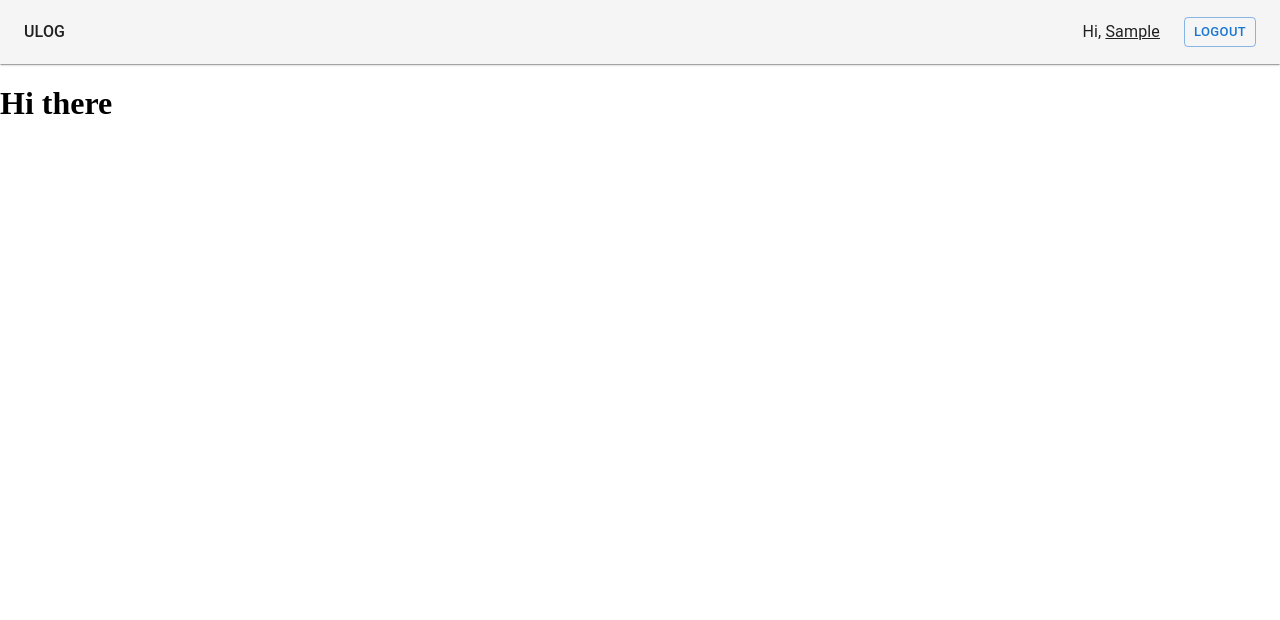
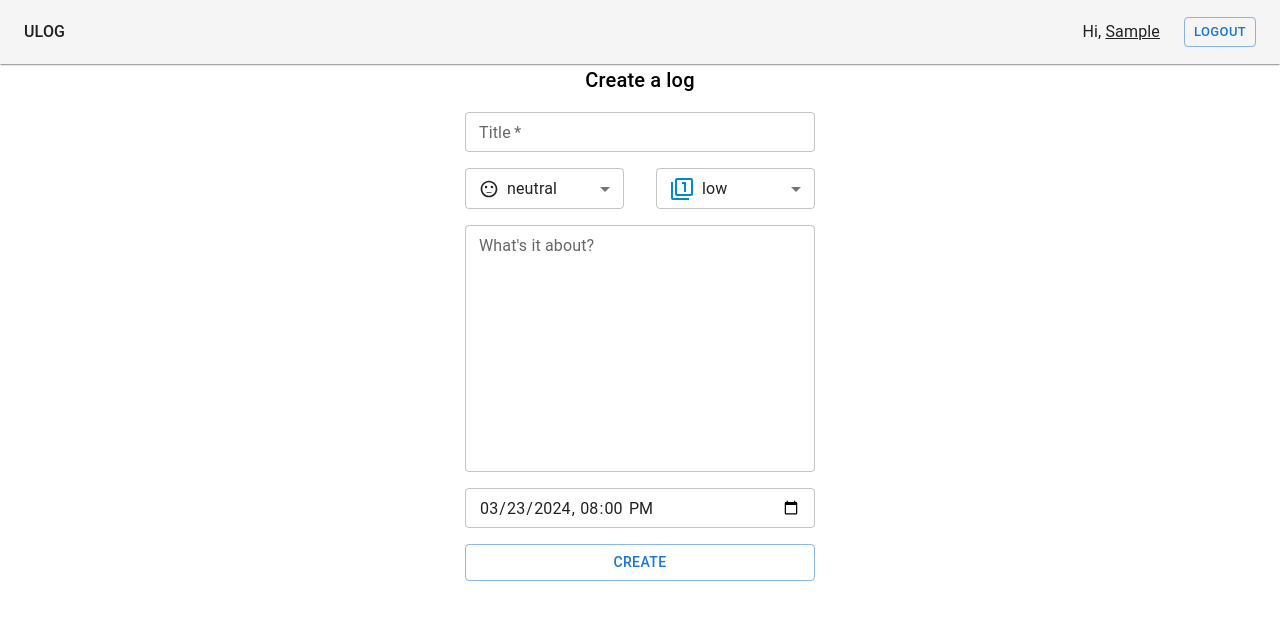
Before and after one commit to vvkin/ulog, a React (Vite) app: page /auth/login in a window 1280 px wide. Both pictures are taken after typing "Sample" into the empty fields and a click on the button "LOGIN". Shown: the top 620 px of the page. Built offline with nearby package versions, Linux system fonts and the light colour scheme.

Commit message:
Add form to create log

```diff
--- a/package.json
+++ b/package.json
@@ -12,6 +12,7 @@
     "preview": "vite preview"
   },
   "dependencies": {
+    "@mui/icons-material": "^5.15.14",
     "@mui/material": "^5.15.14",
     "@mui/styled-engine-sc": "^6.0.0-alpha.18",
     "mobx": "^6.12.1",
--- a/src/app/AppPrivate.jsx
+++ b/src/app/AppPrivate.jsx
@@ -27,7 +27,7 @@ export const AppPrivate = () => {
           </>
         }
       >
-        <Route path="/" element={<IndexPage />} />
+        <Route path="/" element={<IndexPage userStore={userStore} />} />
       </Route>
     </Routes>
   );
--- a/src/component/auth/login-form.jsx
+++ b/src/component/auth/login-form.jsx
@@ -48,7 +48,7 @@ export const LoginForm = () => {
             onChange={(e) => setLogin(e.target.value.trim())}
             autoComplete="email"
           />
-          <Button type="submit" variant="contained" fullWidth>
+          <Button type="submit" variant="outlined" fullWidth>
             Login
           </Button>
         </FormGroup>
--- /dev/null
+++ b/src/component/log/log-create-form.jsx
@@ -0,0 +1,141 @@
+import { useState } from 'react';
+import {
+  TextField,
+  Button,
+  Typography,
+  Select,
+  MenuItem,
+  Stack,
+} from '@mui/material';
+import {
+  SentimentNeutral,
+  SentimentSatisfied,
+  SentimentDissatisfied,
+  Filter1,
+  Filter2,
+  Filter3,
+} from '@mui/icons-material';
+
+import { LogSelectItemInner } from './log-select-item';
+import { formatDateToDatetimeLocal } from '../../lib/date.utils';
+
+export const LogCreateForm = ({ onSubmit, moodOptions, priorityOptions }) => {
+  const [title, setTitle] = useState('');
+  const [description, setDescription] = useState('');
+  const [priority, setPriority] = useState(1);
+  const [mood, setMood] = useState(1);
+  const [date, setDate] = useState(formatDateToDatetimeLocal(new Date()));
+
+  const handleLogCreate = async (event) => {
+    event.preventDefault();
+    await onSubmit({
+      title: title.trim(),
+      priority,
+      mood,
+      date: new Date(date),
+      description: description.trim(),
+    });
+  };
+
+  return (
+    <Stack
+      sx={{
+        width: '350px',
+        margin: '0 auto',
+      }}
+      direction="column"
+      spacing={2}
+      component="form"
+      onSubmit={handleLogCreate}
+    >
+      <Typography align="center" variant="h6">
+        Create a log
+      </Typography>
+      <TextField
+        size="small"
+        required
+        fullWidth
+        id="log__create__title"
+        label="Title"
+        type="text"
+        maxLength="255"
+        value={title}
+        onChange={(e) => setTitle(e.target.value)}
+      />
+      <Stack direction="row" spacing={4}>
+        <Select
+          id="log__create__mood"
+          size="small"
+          fullWidth
+          required
+          label="Mood"
+          value={mood}
+          onChange={(e) => setMood(e.target.value)}
+        >
+          {moodOptions.map(({ id, value }, idx) => (
+            <MenuItem key={idx} value={id}>
+              <LogSelectItemInner text={value} icon={mapMoodToIcon(value)} />
+            </MenuItem>
+          ))}
+        </Select>
+        <Select
+          id="log__create__priority"
+          size="small"
+          fullWidth
+          required
+          label="Priority"
+          value={priority}
+          onChange={(e) => setPriority(e.target.value)}
+        >
+          {priorityOptions.map(({ id, value }, idx) => (
+            <MenuItem key={idx} value={id}>
+              <LogSelectItemInner
+                text={value}
+                icon={mapPriorityToIcon(value)}
+              />
+            </MenuItem>
+          ))}
+        </Select>
+      </Stack>
+      <TextField
+        size="small"
+        fullWidth
+        multiline
+        minRows={10}
+        maxRows={10}
+        id="log__create__description"
+        label="What's it about?"
+        type="text"
+        value={description}
+        onChange={(e) => setDescription(e.target.value)}
+      />
+      <TextField
+        size="small"
+        fullWidth
+        id="log__create__date"
+        type="datetime-local"
+        value={date}
+        onChange={(e) => setDate(e.target.value)}
+      />
+      <Button variant="outlined" type="submit" fullWidth>
+        Create
+      </Button>
+    </Stack>
+  );
+};
+
+const mapMoodToIcon = (moodKey) => {
+  return {
+    positive: <SentimentSatisfied fontSize="small" color="success" />,
+    neutral: <SentimentNeutral fontSize="small" />,
+    negative: <SentimentDissatisfied fontSize="small" color="error" />,
+  }[moodKey];
+};
+
+const mapPriorityToIcon = (priorityKey) => {
+  return {
+    low: <Filter1 size="small" color="info" />,
+    medium: <Filter2 size="small" color="warning" />,
+    high: <Filter3 size="small" color="error" />,
+  }[priorityKey];
+};
--- /dev/null
+++ b/src/component/log/log-select-item.jsx
@@ -0,0 +1,10 @@
+import { Typography, Stack } from '@mui/material';
+
+export const LogSelectItemInner = ({ icon, text }) => {
+  return (
+    <Stack direction="row" spacing={1} alignItems="center">
+      {icon}
+      <Typography display="inline">{text}</Typography>
+    </Stack>
+  );
+};
--- /dev/null
+++ b/src/data/log.data.js
@@ -0,0 +1,37 @@
+const LOG_MOOD_OPTIONS = [
+  {
+    id: 1,
+    value: 'neutral',
+    isDefault: true,
+  },
+  {
+    id: 2,
+    value: 'positive',
+    isDefault: false,
+  },
+  {
+    id: 3,
+    value: 'negative',
+    isDefault: false,
+  },
+];
+
+const LOG_PRIORITY_OPTIONS = [
+  {
+    id: 1,
+    value: 'low',
+  },
+  {
+    id: 2,
+    value: 'medium',
+  },
+  {
+    id: 3,
+    value: 'high',
+  },
+];
+
+export const logData = {
+  LOG_MOOD_OPTIONS,
+  LOG_PRIORITY_OPTIONS,
+};
--- /dev/null
+++ b/src/lib/date.utils.js
@@ -0,0 +1,3 @@
+export const formatDateToDatetimeLocal = (date) => {
+  return date.toISOString().substring(0, 16);
+};
--- a/src/page/index.jsx
+++ b/src/page/index.jsx
@@ -1,7 +1,18 @@
-export const IndexPage = () => {
+import { LogCreateForm } from '../component/log/log-create-form';
+import { logService } from '../service/log.service';
+
+export const IndexPage = ({ userStore }) => {
+  const handleLogCreate = async (data) => {
+    await logService.createLog({ ...data, userId: userStore.id });
+  };
+
   return (
     <>
-      <h1>Hi there</h1>
+      <LogCreateForm
+        moodOptions={logService.getMoodOptions()}
+        priorityOptions={logService.getPriorityOptions()}
+        onSubmit={handleLogCreate}
+      />
     </>
   );
 };
--- /dev/null
+++ b/src/service/log.service.js
@@ -0,0 +1,26 @@
+import { logData } from '../data/log.data';
+
+const getMoodOptions = () => {
+  return logData.LOG_MOOD_OPTIONS;
+};
+
+const getPriorityOptions = () => {
+  return logData.LOG_PRIORITY_OPTIONS;
+};
+
+const createLog = async ({
+  userId,
+  title,
+  mood,
+  priority,
+  description,
+  data,
+}) => {
+  console.dir({ userId, title, mood, priority, description, data });
+};
+
+export const logService = {
+  getMoodOptions,
+  getPriorityOptions,
+  createLog,
+};
```
Also changed, not shown: 1 other file (tests, documents, lock files or other folders).
